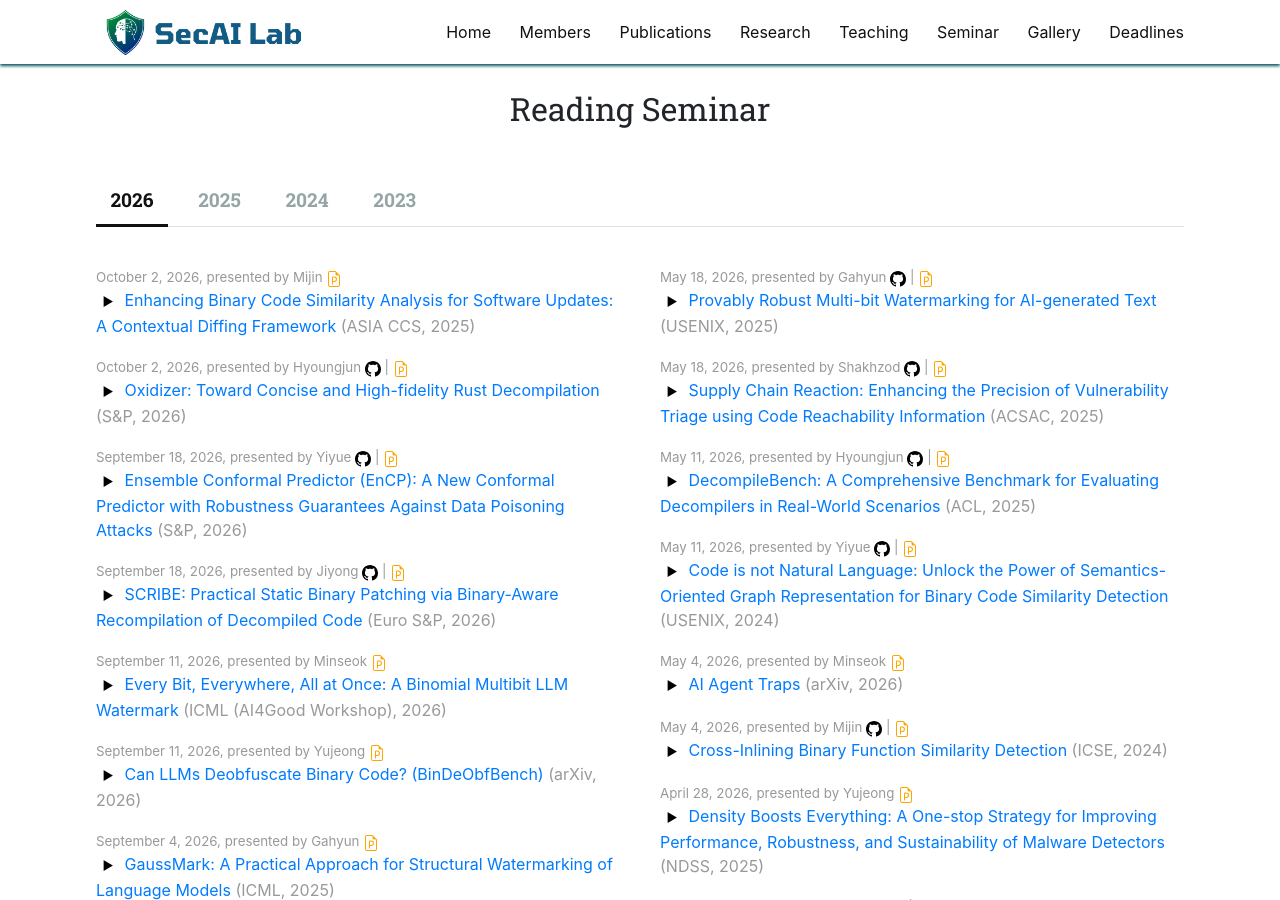
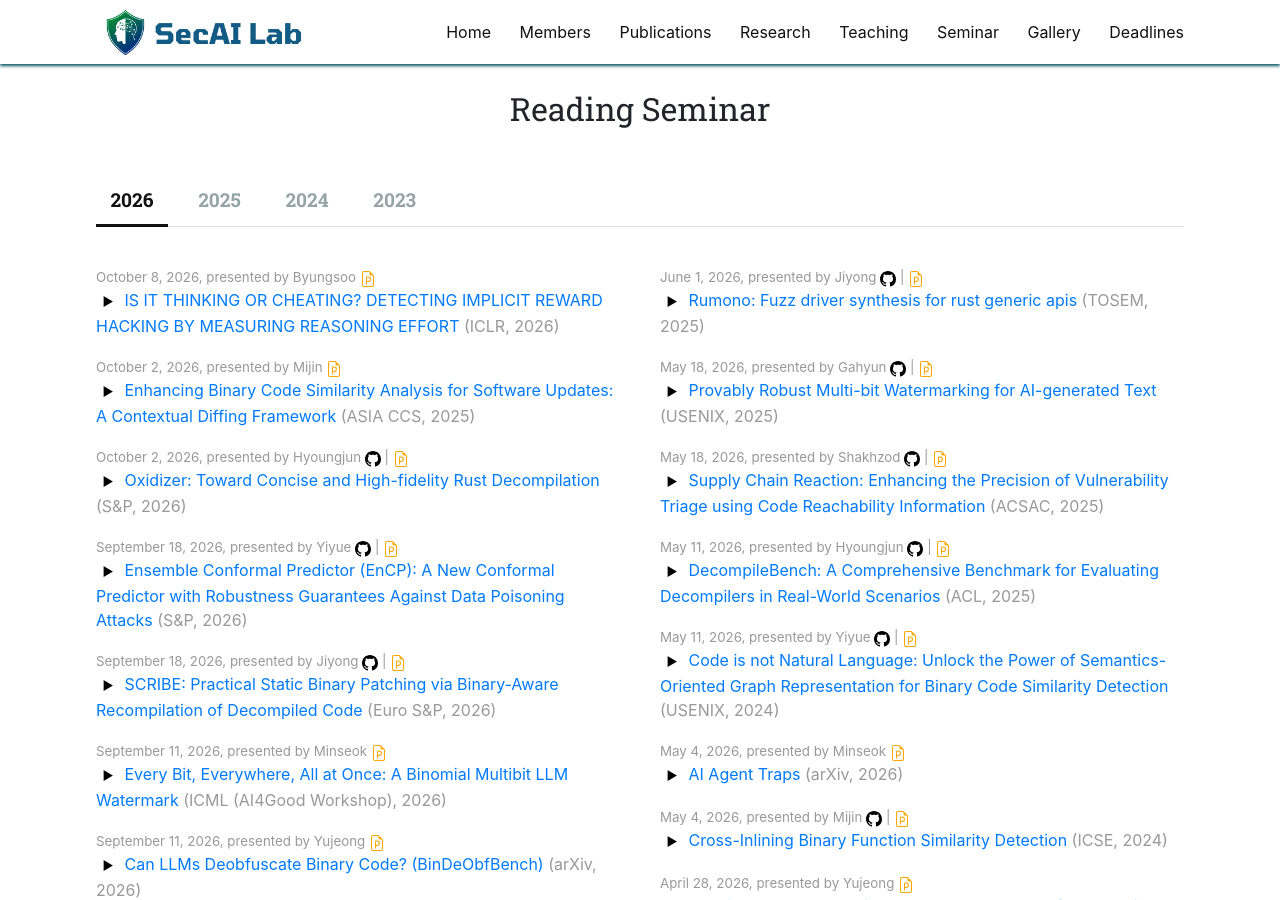
Before and after one commit to SecAI-Lab/secai-lab.github.io, a Jekyll site: the page built from pages/seminar.md, in a window 1280 px wide and 900 px high. Built offline with Jekyll 4.4.1, drawn with Linux system fonts in a browser that asks for light colours; nearby versions of some CDN libraries.

Commit message:
Add TRACE paper entry to readings.yml
Added a new reading entry for a paper presented at ICLR 2026.

```diff
--- a/_data/readings.yml
+++ b/_data/readings.yml
@@ -1,3 +1,13 @@
+- title: "IS IT THINKING OR CHEATING? DETECTING IMPLICIT REWARD HACKING BY MEASURING REASONING EFFORT"
+  link: "https://proceedings.iclr.cc/paper_files/paper/2026/file/9d0ee47d732bd526c4a03d4aecc39bc1-Paper-Conference.pdf"
+  ppt_link: "https://secai.skku.edu/assets/paper-presentation/byungsoo_1008_trace.pdf"
+  code_link: ""
+  presenter: Byungsoo
+  conference: ICLR
+  date: 2026.10.08
+  pub_year: 2026
+  discussion: ""
+
 - title: "Oxidizer: Toward Concise and High-fidelity Rust Decompilation"
   link: "https://ieeexplore.ieee.org/abstract/document/11573448"
   ppt_link: "https://drive.google.com/file/d/12aUQxEh2Xsp8dxcRwWr7jYzyTFykD5u-/view?usp=drive_link"
```
